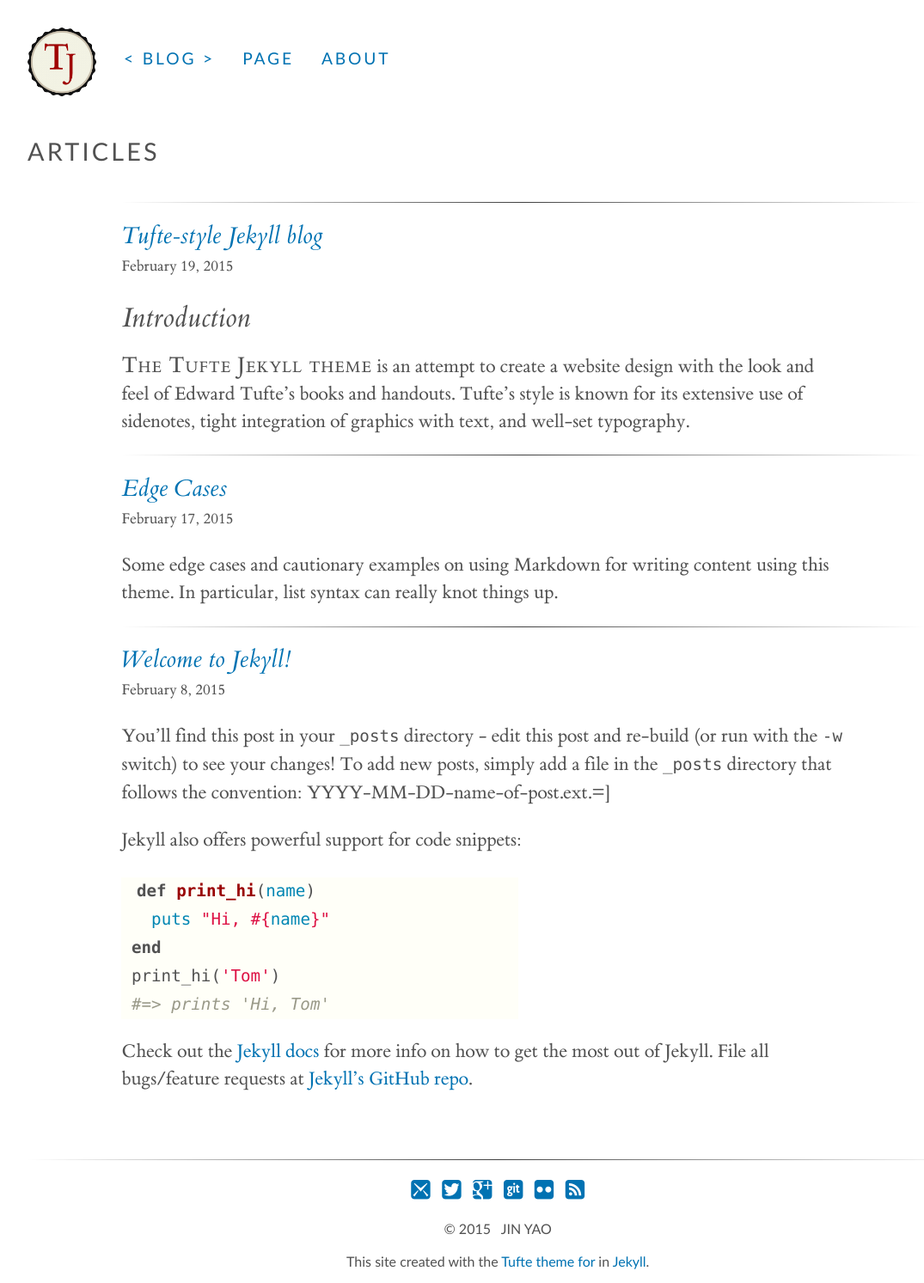
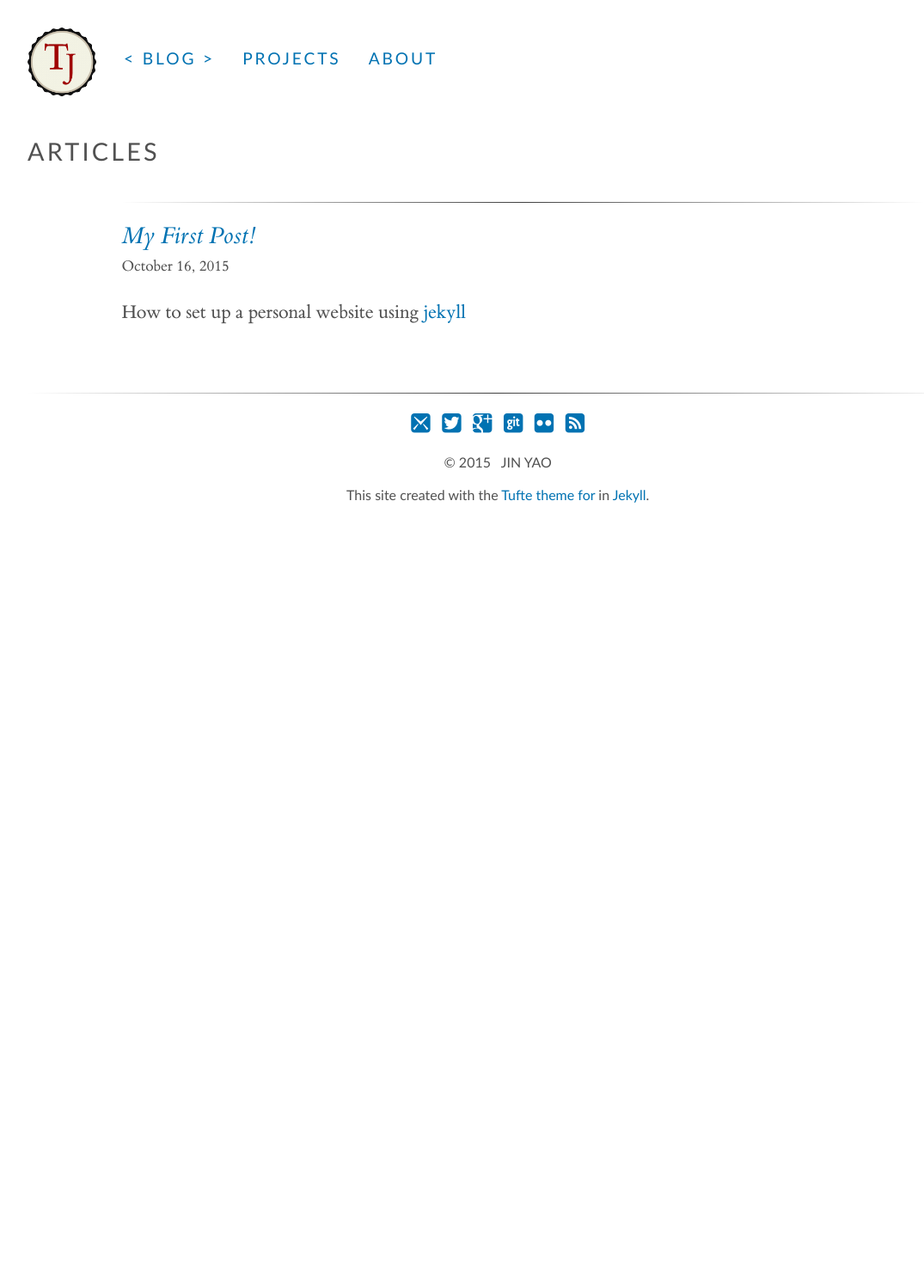
Before and after one commit to jinyao2009/jinyao2009.github.io, a Jekyll site: the page built from index.html, in a window 1280 px wide. Shown: the whole page at 86% size, without its empty margins (32-1107 px from the left). Built offline with Jekyll 4.4.1, drawn with Linux system fonts in a browser that asks for light colours; after the commit the page ends 900 px from its top, so only the background shows below that.

Commit message:
Add a project page and move blog posts into example fold

````diff
--- a/_config.yml
+++ b/_config.yml
@@ -13,7 +13,7 @@
 permalink: /articles/:short_year/:title
 timezone: America/New_York
 excerpt_separator: <!--more-->  # you can specify your own separator, of course.
-exclude: ['Gemfile', 'Gemfile.lock', 'Rakefile', 'README.md', 'Run_in_local.md']
+exclude: ['Gemfile', 'Gemfile.lock', 'Rakefile', 'README.md', 'Run_in_local.md', 'examples']
 post:
   template: _post.txt
   extension: md
--- /dev/null
+++ b/_posts/2015-10-16-first-post.md
@@ -0,0 +1,11 @@
+---
+layout: post
+title:  "My First Post!"
+date:   2015-10-16
+categories: Web development
+---
+
+How to set up a personal website using [jekyll]
+
+[jekyll-gh]: https://github.com/mojombo/jekyll
+[jekyll]:    http://jekyllrb.com
--- a/about/index.md
+++ b/about/index.md
@@ -3,10 +3,6 @@
 title: About
 ---
 
-The *Tufte-Jekyll* theme is a natural extension of the work done by [Edward Tufte](https://github.com/edwardtufte/tufte-css) and his collaborators on Github who created a CSS file that allows web writers to use the same simple and elegant style employed in his published materials.
+## Welcome to my website.
 
-To incorporate these styles into a Jekyll theme, I have made some very slight modifications that attempt to maintain the feel of the CSS styles in his Github repo.
-
-Note that this is a full-width layout. This was accomplished by including ```layout: full-width``` in the YAML front matter for this page. Keep in mind that all the Tufte-Jekyll sidenote and marginnote goodness will not work on full-width layouts!
-
-You can find the source code for Jekyll at [github.com/jekyll/jekyll](https://github.com/jekyll/jekyll).
+_some introduction_
--- a/page/index.md
+++ /dev/null
@@ -1,31 +0,0 @@
----
-layout: post
-title: page
----
-{% newthought 'In this first iteration'%} of the *Tufte-Jekyll* theme, a post and a page have exactly the same layout. That means that all the typographic and structural details are identical between the two.
-
-## Pages and Posts
-
-Jekyll provides for both pages and posts in its default configuration. I have left this as-is.
-
-### Posts
-
-Conceptually, posts are for recurring pieces of similar content such as might be found in a typical blog entry. Post content all sits in a folder named ```_posts``` and files are created in this folder{% sidenote 1 'Yes, a page has essentially the same old shit as a post'%} that are names with a date pre-pended to the title of the post. For instance ```2105-02-20-this-is-a-post.md``` is a perfectly valid post filename.
-
-Posts will always have a section above the content itself consisting of YAML front matter, which is meta-data information about the post. Minimally, a post title must always be present for it to be processed properly.
-
-```
----
-Title: Some Title
----
-## Content
-
-Markdown formatted content *here*.
-```
-
-
-### Pages
-
-Pages are any HTML documents *or* Markdown documents with YAML front matter that are then converted to content. Page material is more suited to static, non-recurring types of content. Like this
-
-I am not going to re-write the Jekyll documentation. Read it and you will figure out how the site is structured.
--- /dev/null
+++ b/projects/index.md
@@ -0,0 +1,14 @@
+---
+layout: page
+title: projects
+---
+{% newthought 'List'%} of all previous projects
+
+## Project Name1
+
+some discription
+
+
+## Project Name2
+
+some discription
````
Also changed, not shown: examples/2015-02-08-welcome-to-jekyll.md (renamed from _posts/2015-02-08-welcome-to-jekyll.md), examples/2015-02-19-tufte-style-jekyll-blog.md (renamed from _posts/2015-02-19-tufte-style-jekyll-blog.md), examples/2015-10-03-Edge-Cases.md (renamed from _posts/2015-10-03-Edge-Cases.md).
